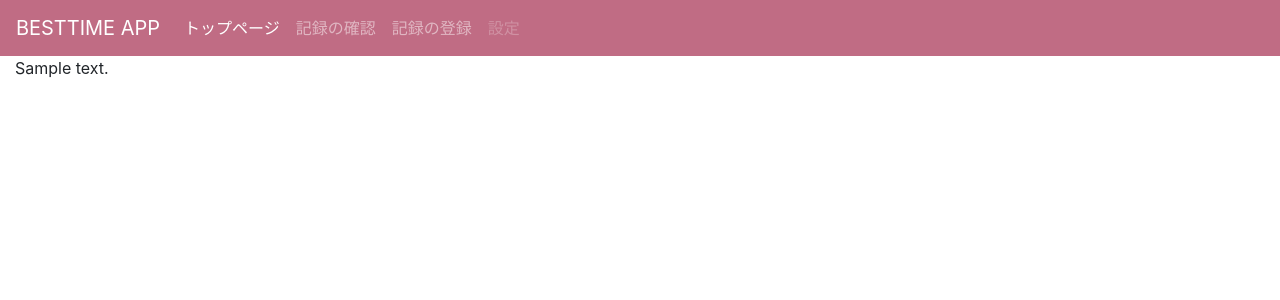
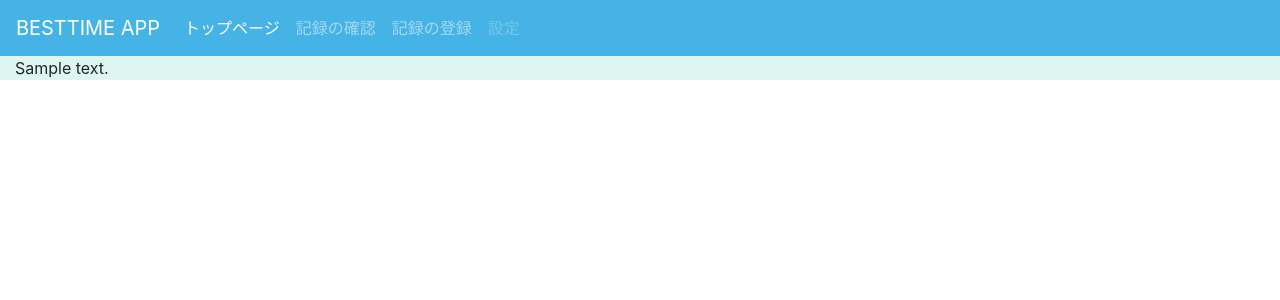
Before and after one commit to Jittsu/qust_besttime, a Django app: template besttimeapp/templates/besttimeapp/base.html in a window 1280 px wide. Shown: the top 300 px of the page. Run offline with Django 3.2, Linux system fonts and the light colour scheme; the template is opened without the code that fills it: most values are stand-ins (such as "Sample title", 1, 10 or a date in 2020); some libraries are stand-ins or nearby versions.

Commit message:
setting color

```diff
--- a/besttimeapp/templates/besttimeapp/base.html
+++ b/besttimeapp/templates/besttimeapp/base.html
@@ -48,10 +48,9 @@
 <script src="{% static 'besttimeapp/js/bootstrap.bundle.min.js' %}"></script>
 <style>
   body {background-color: #FFFFFF;}
-  header {background-color: #c06c84;}
-  main {background-color: #FFFFFF;}
-  footer {background-color: #f67280;:q
-  }
+  header {background-color: #46b3e6;}
+  main {background-color: #dff6f0;}
+  footer {background-color: #2e279d;}
 </style>
 {% block extra_js %}{% endblock %}
 </body>
```
